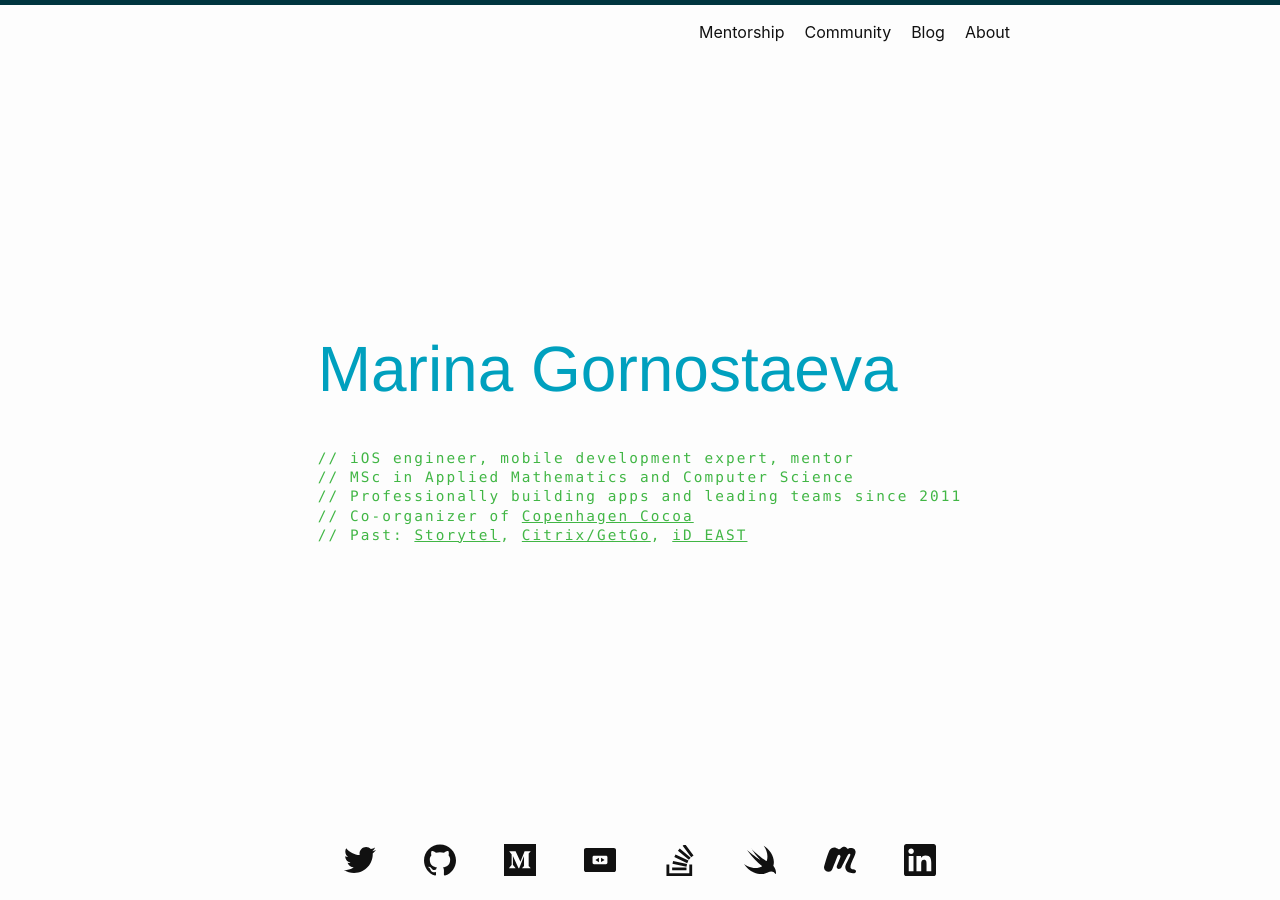
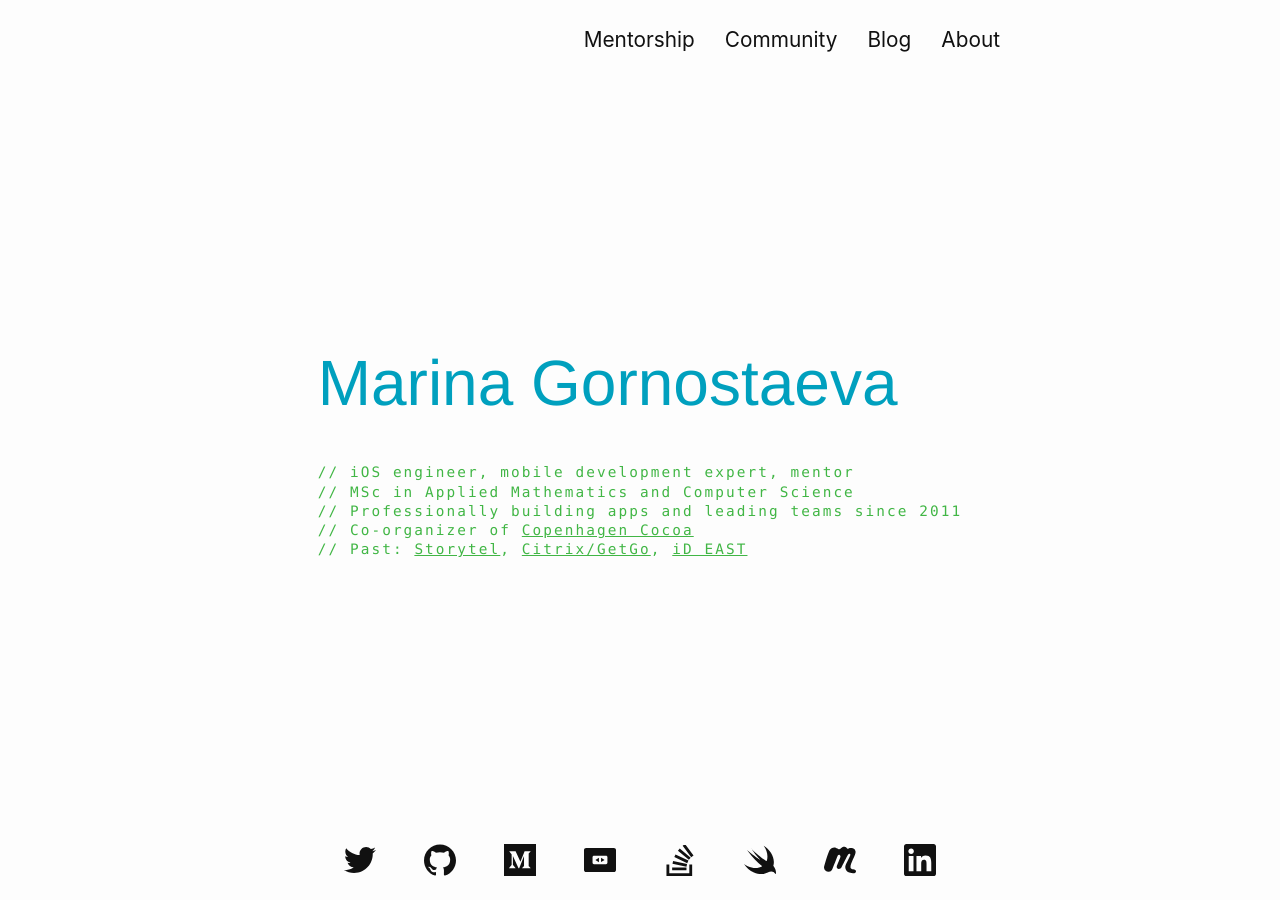
Before and after one commit to hybridcattt/hybridcattt.com, a Jekyll site: the page built from index.html, in a window 1280 px wide. Built offline with Jekyll 4.4.1, drawn with Linux system fonts in a browser that asks for light colours.

Commit message:
Menu layout

```diff
--- a/_includes/header.html
+++ b/_includes/header.html
@@ -9,6 +9,8 @@
     {%- if page.hide_title != true -%}
     <a class="site-title" rel="author" href="{{ "/" | relative_url }}">{{ site.title | escape }}</a>
     {%- endif -%}
+
+    <span></span> <!-- Needed for elements to always be correctly aligned regardless if title is hidden  -->
 
     {%- if titles_size > 0 -%}
     <nav class="site-nav">
--- a/_sass/minima/_base.scss
+++ b/_sass/minima/_base.scss
@@ -203,7 +203,6 @@ pre {
   margin-left: auto;
   padding-right: $spacing-unit / 2;
   padding-left: $spacing-unit / 2;
-  @extend %clearfix;
 
   @media screen and (min-width: $on-large) {
     max-width: calc(#{$content-width} - (#{$spacing-unit} * 2));
--- a/_sass/minima/_layout.scss
+++ b/_sass/minima/_layout.scss
@@ -2,13 +2,27 @@
  * Site header
  */
 .site-header {
-  border-top: 5px solid $border-color-03;
-  border-bottom: 1px solid $border-color-01;
-  min-height: $spacing-unit * 1.865;
-  line-height: $base-line-height * $base-font-size * 2.25;
+  min-height: $spacing-unit * 3;
 
   // Positioning context for the mobile navigation icon
   position: relative;
+
+  display: flex;
+
+  .wrapper {
+    flex-basis: 100%;
+    display: flex;
+    justify-content: space-between;
+    align-items: center;
+  }
+
+  @media screen and (min-width: $on-medium) {
+    .wrapper {
+      flex-basis: 100%;
+      justify-content: space-between;
+      align-items: center;
+    }
+  }
 }
 
 .site-title {
@@ -16,7 +30,6 @@
   font-weight: 300;
   letter-spacing: -1px;
   margin-bottom: 0;
-  float: left;
 
   @include media-query($on-palm) {
     padding-right: 45px;
@@ -30,12 +43,27 @@
 
 .site-nav {
   position: absolute;
-  top: 9px;
+  top: $spacing-unit; // hacky value
+
   right: $spacing-unit / 2;
+
   background-color: $background-color;
   border: 1px solid $border-color-01;
   border-radius: 5px;
   text-align: right;
+
+  display: flex;
+  flex-direction: column;
+  align-items: flex-end;
+
+  .trigger {
+    display: flex;
+    flex-direction: column;
+    align-items: flex-end;
+    padding-right: 10px;
+    padding-bottom: 10px;
+    overflow: scroll;
+  }
 
   .nav-trigger {
     display: none;
@@ -55,8 +83,6 @@
   }
 
   label[for="nav-trigger"] {
-    display: block;
-    float: right;
     width: 36px;
     height: 36px;
     z-index: 2;
@@ -64,33 +90,59 @@
   }
 
   input ~ .trigger {
-    clear: both;
+    // clear: both;
     display: none;
   }
 
   input:checked ~ .trigger {
-    display: block;
-    padding-bottom: 5px;
+    display: flex;
+    // padding-bottom: 5px;
+    // top: 9px;
   }
 
   .page-link {
     color: $text-color;
     line-height: $base-line-height;
-    display: block;
-    padding: 5px 10px;
+
+    padding-top: 10px;
+    padding-bottom: 2px;
+    padding-left: 0px;
+    padding-right: 0px;
+
+    @include relative-font-size(1.3);
 
     // Gaps between nav items, but not on the last one
     &:not(:last-child) {
       margin-right: 0;
     }
     margin-left: 20px;
+
+    text-decoration: none;
+    border-bottom: solid;
+    border-color: transparent;
+    border-width: 4px;
+
+    &:hover {
+      border-color: $brand-color;
+    }
   }
 
   @media screen and (min-width: $on-medium) {
-    position: static;
-    float: right;
+    position: initial;
+    top: initial;
+    right: initial;
+
     border: none;
     background-color: inherit;
+
+    flex-direction: row;
+    align-items: flex-end;
+
+    .trigger {
+      flex-direction: column;
+      justify-items: left;
+      justify-content: left;
+    }
 
     label[for="nav-trigger"] {
       display: none;
@@ -106,10 +158,13 @@
 
     .page-link {
       display: inline;
-      padding: 0;
+      padding-top: 0px;
+      padding-bottom: 5px;
+      padding-left: 0px;
+      padding-right: 0px;
 
       &:not(:last-child) {
-        margin-right: 20px;
+        margin-right: 30px;
       }
       margin-left: auto;
     }
--- a/assets/css/style.scss
+++ b/assets/css/style.scss
@@ -7,13 +7,3 @@
   "assets/css/dual_skin",
   "minima/initialize",
   "assets/css/footer";
-
-  .site-header {
-    border-top: 5px solid $border-color-03;
-    border-bottom: 0px solid $border-color-01;
-    min-height: $spacing-unit * 1.865;
-    line-height: $base-line-height * $base-font-size * 2.25;
-
-    // Positioning context for the mobile navigation icon
-    position: relative;
-  }
```
